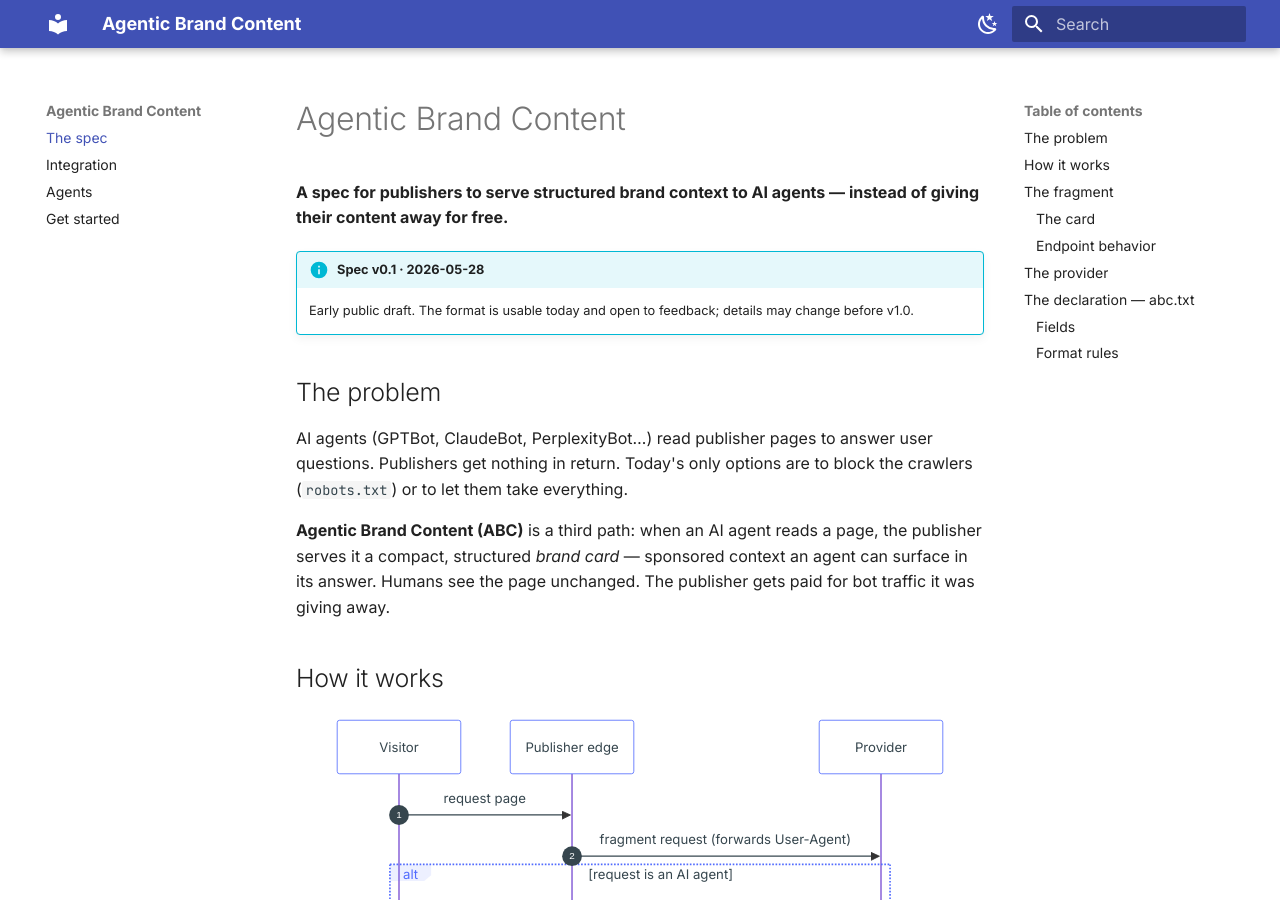
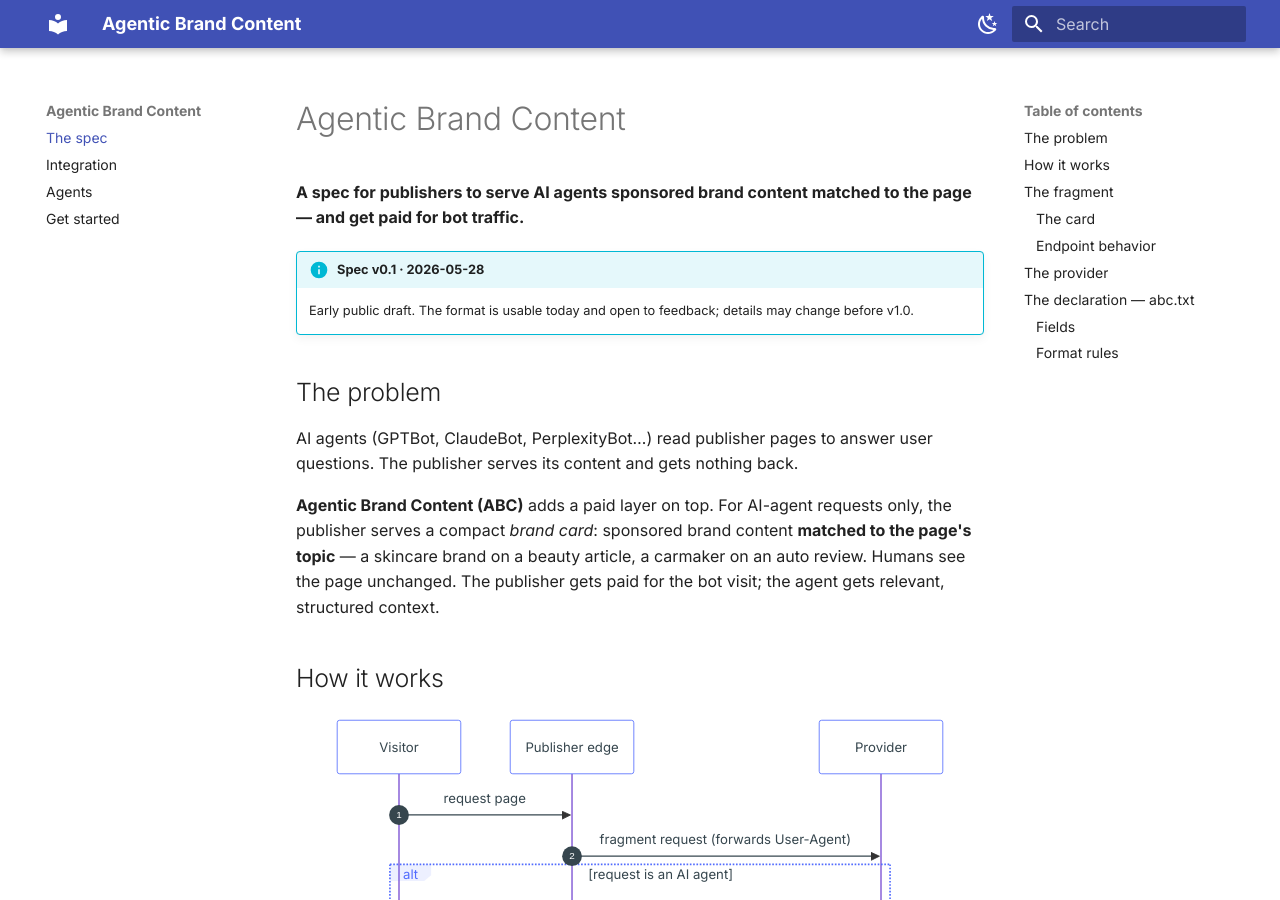
Before and after one commit to brandcontent-dev/spec, an MkDocs documentation site: the page built from docs/index.md, in a window 1280 px wide and 900 px high. Built offline with MkDocs 1.6.1 and Material for MkDocs 9.7.7, drawn with Linux system fonts in a browser that asks for light colours.

Commit message:
Fix the value-prop: additive, page-matched brand content (no contresens).
The framing implied ABC withholds or replaces page content and that the
agent is guaranteed to cite the card. It does neither. Corrected to what
the product actually does:

- Additive, not substitutive: "adds a paid layer on top" — the agent still
  reads the page; ABC adds the brand layer.
- Contextualization made explicit: "sponsored brand content matched to the
  page's topic" with concrete examples (beauty→skincare, auto→carmaker).
- Dropped the access-control dichotomy ("block or let them take everything")
  — that's robots.txt's job; ABC is orthogonal monetization.
- Dropped the "agent can surface in its answer" overclaim.
- Residual "knowledge card" prose → "brand card" (schema description).

Co-Authored-By: Claude Opus 4.7 (1M context) <noreply@anthropic.com>

```diff
--- a/docs/index.md
+++ b/docs/index.md
@@ -1,7 +1,7 @@
 # Agentic Brand Content
 
-**A spec for publishers to serve structured brand context to AI agents — instead of
-giving their content away for free.**
+**A spec for publishers to serve AI agents sponsored brand content matched to the
+page — and get paid for bot traffic.**
 
 !!! info "Spec v0.1 · 2026-05-28"
     Early public draft. The format is usable today and open to feedback; details
@@ -10,13 +10,13 @@ giving their content away for free.**
 ## The problem
 
 AI agents (GPTBot, ClaudeBot, PerplexityBot…) read publisher pages to answer user
-questions. Publishers get nothing in return. Today's only options are to block the
-crawlers (`robots.txt`) or to let them take everything.
+questions. The publisher serves its content and gets nothing back.
 
-**Agentic Brand Content (ABC)** is a third path: when an AI agent reads a page, the
-publisher serves it a compact, structured *brand card* — sponsored context an agent
-can surface in its answer. Humans see the page unchanged. The publisher gets paid
-for bot traffic it was giving away.
+**Agentic Brand Content (ABC)** adds a paid layer on top. For AI-agent requests
+only, the publisher serves a compact *brand card*: sponsored brand content **matched
+to the page's topic** — a skincare brand on a beauty article, a carmaker on an auto
+review. Humans see the page unchanged. The publisher gets paid for the bot visit;
+the agent gets relevant, structured context.
 
 ## How it works
 
--- a/docs/schema/card.schema.json
+++ b/docs/schema/card.schema.json
@@ -2,7 +2,7 @@
   "$schema": "https://json-schema.org/draft/2020-12/schema",
   "$id": "https://brandcontent.dev/schema/card.schema.json",
   "title": "Agentic Brand Content — Card",
-  "description": "A single brand knowledge card served to an AI agent. Rendered as one self-contained <article role=\"complementary\">, ~2 KB, under 1000 tokens.",
+  "description": "A single brand card served to an AI agent: sponsored brand content matched to the page. Rendered as one self-contained <article role=\"complementary\" class=\"abc-card\">, ~2 KB, under 1000 tokens.",
   "type": "object",
   "required": ["advertiser_id", "brand_surface", "card", "source"],
   "additionalProperties": false,
```
